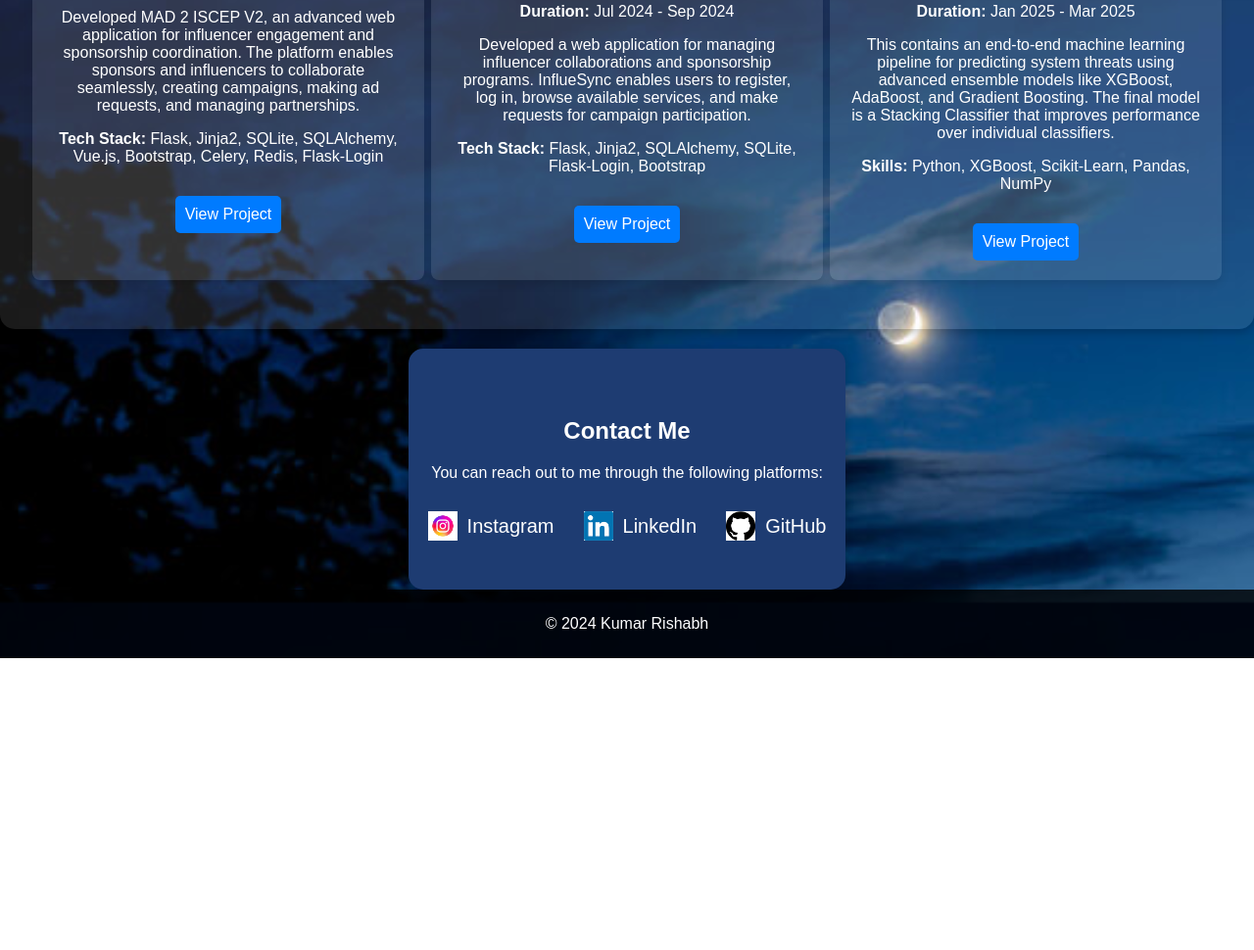
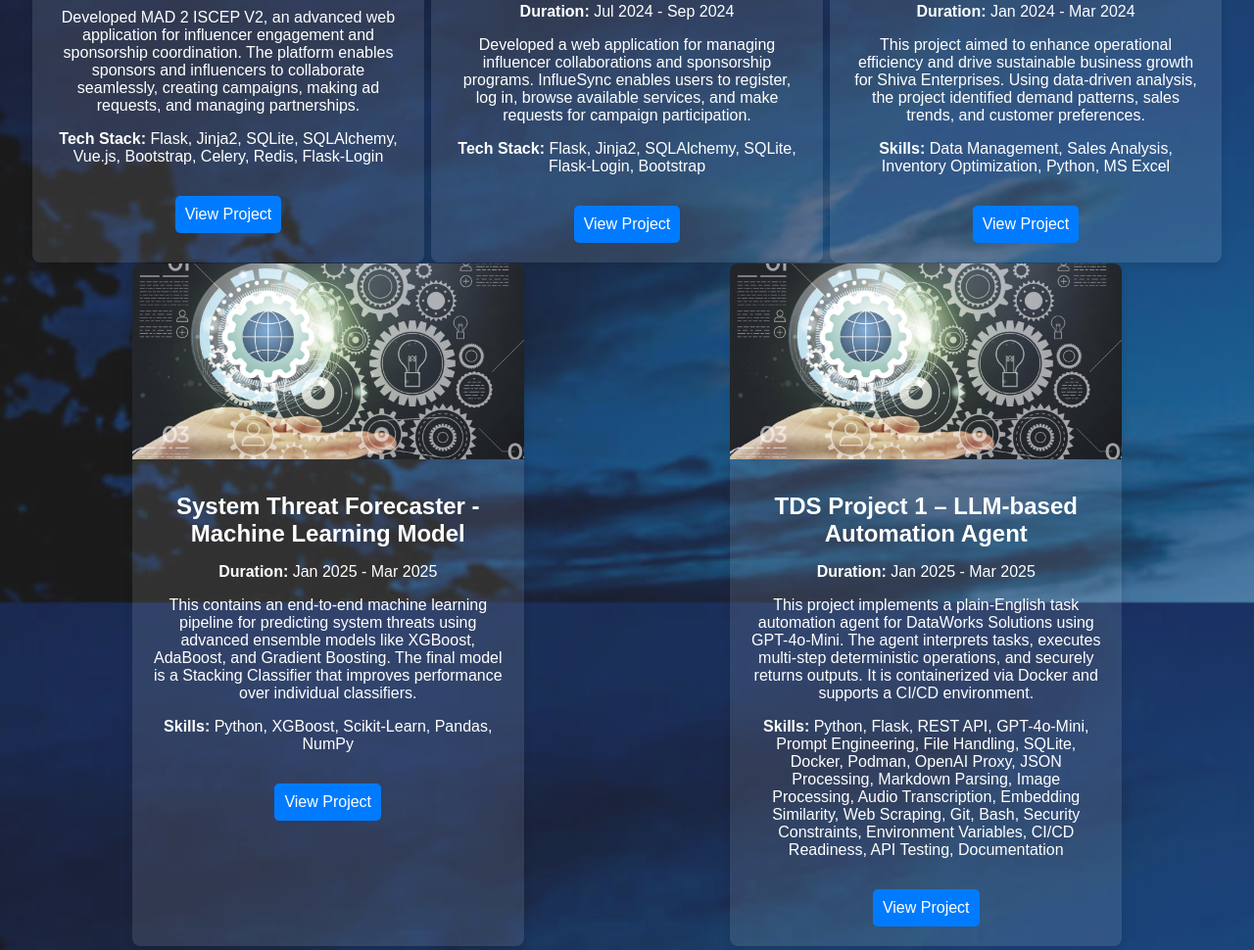
Before and after one commit to KumarRishabh-crypto/my-portfolio, a plain HTML site: page index.html in a window 1280 px wide. Shown: the part 1926-2896 px from the top of the page at 98% size. Before the commit the page ends 2598 px from the top, so only its background shows below. Drawn offline with Linux system fonts and the light colour scheme.

Commit message:
Update index.html

```diff
--- a/index.html
+++ b/index.html
@@ -446,7 +446,7 @@
                         <a href="https://github.com/KumarRishabh-crypto/MAD1-ISCEP" class="btn">View Project</a>
             </div>
         </div>
-<!--         <div class="project">
+        <div class="project">
             <img src="images/bdm.jpeg" alt="Capstone Project: Optimizing Data Management" class="project-image">
             <div class="project-content">
                 <h2>Capstone Project: Optimizing Data Management</h2>
@@ -458,7 +458,7 @@
                 <p><strong>Skills:</strong> Data Management, Sales Analysis, Inventory Optimization, Python, MS Excel</p>
                 <a href="https://github.com/KumarRishabh-crypto/BDM-CAPSTONE-PROJECT" class="btn">View Project</a>
             </div>
-        </div> -->
+        </div>
          <div class="project">
             <img src="images/MLP.png" alt="System Threat Forecaster - Machine Learning Model" class="project-image">
             <div class="project-content">
@@ -469,6 +469,17 @@
                 </p>
                 <p><strong>Skills:</strong> Python, XGBoost, Scikit-Learn, Pandas, NumPy</p>
                 <a href="https://github.com/KumarRishabh-crypto/MLP-PROJECT" class="btn">View Project</a>
+            </div>
+        </div>
+        <div class="project">
+            <img src="images/MLP.png" alt="TDS LLM Project" class="project-image">
+            <div class="project-content">
+                <h2>TDS Project 1 – LLM-based Automation Agent</h2>
+                <p><strong>Duration:</strong> Jan 2025 - Mar 2025</p>
+                <p>
+                  This project implements a plain-English task automation agent for DataWorks Solutions using GPT-4o-Mini. The agent interprets tasks, executes multi-step deterministic operations, and securely returns outputs. It is containerized via Docker and supports a CI/CD environment.
+                <p><strong>Skills:</strong> Python, Flask, REST API, GPT-4o-Mini, Prompt Engineering, File Handling, SQLite, Docker, Podman, OpenAI Proxy, JSON Processing, Markdown Parsing, Image Processing, Audio Transcription, Embedding Similarity, Web Scraping, Git, Bash, Security Constraints, Environment Variables, CI/CD Readiness, API Testing, Documentation</p>
+                <a href="https://github.com/KumarRishabh-crypto/TDS-Project1" class="btn">View Project</a>
             </div>
         </div>
     </div>
```
